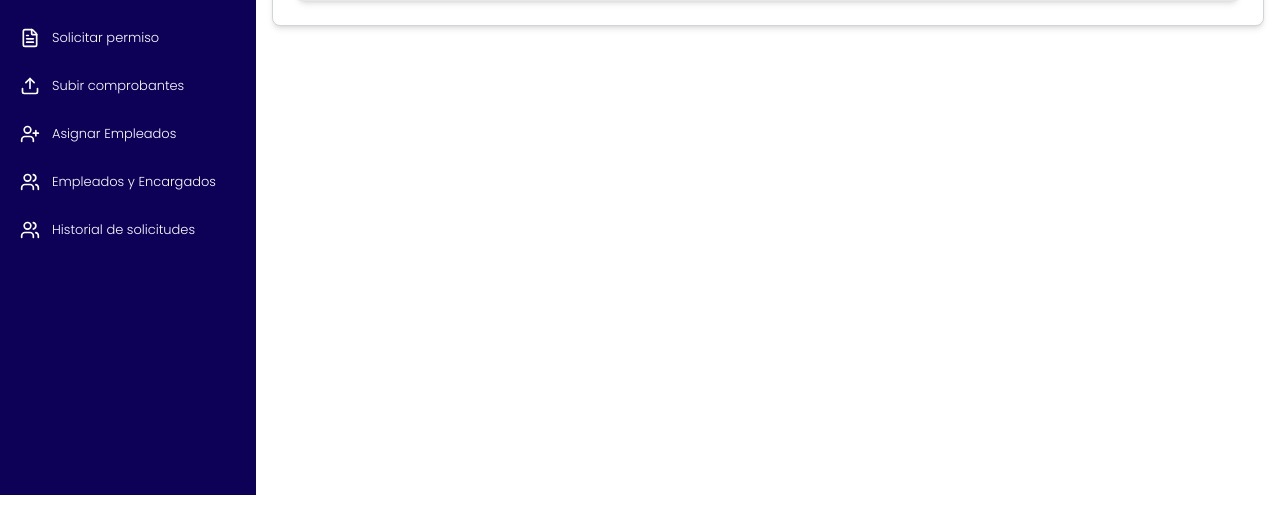
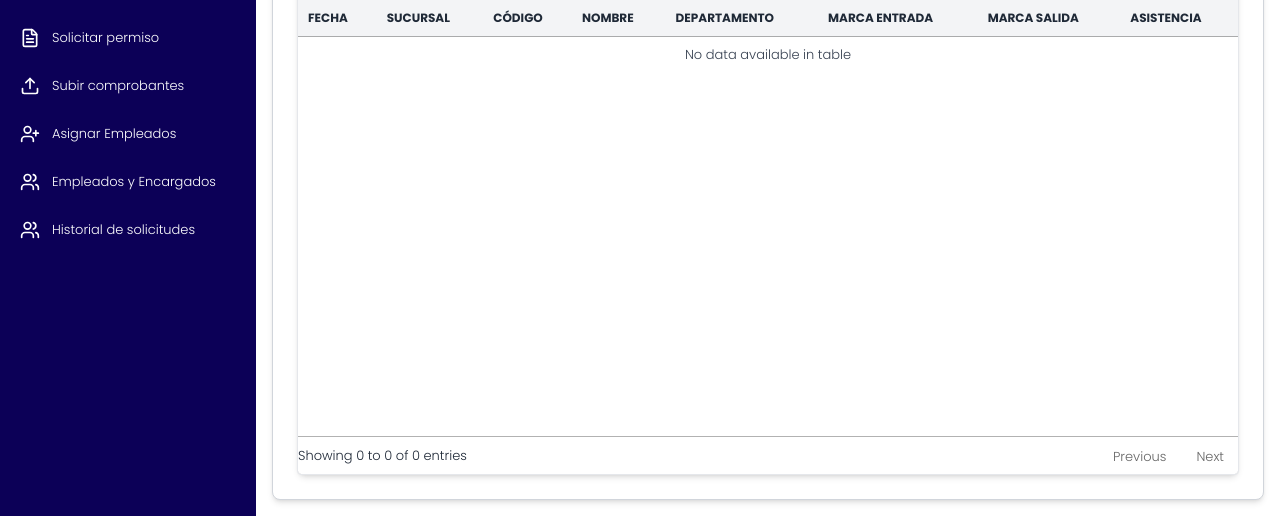
Before and after one commit to kenisosorto2000/AsistenciaRR-HH, a Django app: page /marcaje/validar-asistencia/ in a window 1280 px wide. Shown: the part 305-821 px from the top of the page. Before the commit the page ends 800 px from the top, so only its background shows below. Run offline with Django 5.2, Linux system fonts and the light colour scheme; data comes from the database, SQL or seed files in the repository; lists and menus that the app fills with data are empty; some libraries are stand-ins or nearby versions.

Commit message:
Cambios en modal de solicitudes
La tabla de validacion de asistencia ahora muestra los datos desde el backend

```diff
--- a/asistencia/settings.py
+++ b/asistencia/settings.py
@@ -109,9 +109,9 @@ AUTH_PASSWORD_VALIDATORS = [
 # Internationalization
 # https://docs.djangoproject.com/en/5.2/topics/i18n/
 
-LANGUAGE_CODE = 'en-us'
+LANGUAGE_CODE = 'es'
 
-TIME_ZONE = 'UTC'
+TIME_ZONE = 'America/Tegucigalpa'
 
 USE_I18N = True
 
--- a/marcaje/templates/validar_asistencia.html
+++ b/marcaje/templates/validar_asistencia.html
@@ -8,39 +8,51 @@
     <h2 class="text-2xl font-semibold mb-4 text-gray-800 dark:text-gray-200">Validar Asistencia</h2>
     <div class="bg-white dark:bg-gray-800 shadow-md rounded-lg mb-6">
         <div class="p-4">
-            <div class="grid grid-cols-1 md:grid-cols-3 gap-4">
+            <form class="grid grid-cols-1 md:grid-cols-3 gap-4" method="get">
                 <div>
                     <label for="sucursal" class="block text-sm font-medium text-gray-700 dark:text-gray-200">Sucursal:</label>
-                    <select id="sucursal" class="mt-1 block w-full rounded-md border-gray-300 dark:border-gray-600 dark:bg-gray-700 dark:text-white text-sm">
-                        {% for sucursal in sucursales %}
-                        <option value="{{ sucursal.id }}">{{ sucursal.nombre }}</option>
-                        {% endfor %}
+                    <select name="sucursal" class="mt-1 block w-full rounded-md border-gray-300 dark:border-gray-600 dark:bg-gray-700 dark:text-white text-sm">
+                    {% for suc in sucursales %}
+                    <option value="{{ suc.id }}" {% if suc.id|stringformat:"s" == selected_sucursal %}selected{% endif %}>{{ suc.nombre }}</option>
+                    {% endfor %}
                     </select>
                 </div>
 
                 <div>
                     <label for="fecha" class="block text-sm font-medium text-gray-700 dark:text-gray-200">Fecha:</label>
-                    <input type="date" id="fecha" class="mt-1 block w-full rounded-md border-gray-300 dark:border-gray-600 dark:bg-gray-700 dark:text-white text-sm">
+                    <input type="date" name="fecha" class="mt-1 block w-full rounded-md border-gray-300 dark:border-gray-600 dark:bg-gray-700 dark:text-white text-sm">
                 </div>
 
                 <div class="flex items-end">
-                    <button id="btn-validar" class="w-full bg-blue-600 hover:bg-blue-700 text-white font-medium py-2 px-4 rounded text-sm flex items-center justify-center">
+                    <button type="submit" class="w-full bg-blue-600 hover:bg-blue-700 text-white font-medium py-2 px-4 rounded text-sm flex items-center justify-center">
                         <svg xmlns="http://www.w3.org/2000/svg" class="h-5 w-5 mr-2 text-white" fill="none" viewBox="0 0 24 24" stroke="currentColor">
-                          <path stroke-linecap="round" stroke-linejoin="round" stroke-width="2" d="M5 13l4 4L19 7" />
+                        <path stroke-linecap="round" stroke-linejoin="round" stroke-width="2" d="M5 13l4 4L19 7" />
                         </svg>
                             Validar
                     </button>
-                </div>
+            </form>
             </div>
         </div>
     </div>
+
+    <!-- <div class="hola">
+        <form method="get">
+    <select name="sucursal">
+        {% for suc in sucursales %}
+            <option value="{{ suc.id }}" {% if suc.id|stringformat:"s" == selected_sucursal %}selected{% endif %}>{{ suc.nombre }}</option>
+        {% endfor %}
+    </select>
+    <input type="date" name="fecha" value="{{ selected_fecha }}">
+    <button type="submit">Filtrar</button>
+</form>
+    </div> -->
 
     <!-- Resultados -->
     <div class="bg-white dark:bg-gray-800 shadow-md rounded-lg">
         <div class="overflow-x-auto max-h-[600px] overflow-y-auto border border-gray-200 dark:border-gray-700 rounded">
         <table id="tabla-resultados" class="min-w-full divide-y divide-gray-200 dark:divide-gray-600">
             <thead class="bg-gray-100 dark:bg-gray-600 sticky top-[0px] z-10 uppercase text-xs">
-                <tr">
+                <tr>
                     <th class="px-4 py-2">Fecha</th>
                     <th class="px-4 py-2">Sucursal</th>
                     <th class="px-4 py-2">Código</th>
@@ -52,22 +64,35 @@
                 </tr>
             </thead>
                 <tbody class="divide-y divide-gray-200 dark:divide-gray-700 text-gray-700 dark:text-gray-100">
-                    <!-- Datos se cargarán por AJAX -->
+                     {% for r in resultados %}
+        <tr>
+            <td>{{ r.fecha }}</td>
+            <td>{{ r.sucursal }}</td>
+            <td>{{ r.codigo }}</td>
+            <td>{{ r.nombre }}</td>
+            <td>{{ r.departamento }}</td>
+            <td>{{ r.entrada }}</td>
+            <td>{{ r.salida }}</td>
+            <td class="{% if r.asistio %}bg-green-700{% else %}bg-red-700{% endif %}">{% if r.asistio %}{% else %}{% endif %}</td>
+
+        </tr>
+        {% endfor %}<!-- Datos se cargarán por AJAX -->
                 </tbody>
             </table>
         </div>
     </div>
 </div>
 
-<script src="{% static 'scripts/validar_asistencia.js' %}"></script>
 
-<!--<script>
+<!-- <script src="{% static 'scripts/validar_asistencia.js' %}"></script> -->
+
+<script>
     let table1 = $('#tabla-resultados').DataTable({
         pageLength: 10,
         lengthMenu: [10, 25, 50, 100],
         scrollY: 400,
         ordering: false
     });
-</script>-->
+</script>
 
 {% endblock %}
--- a/marcaje/urls.py
+++ b/marcaje/urls.py
@@ -27,6 +27,7 @@ urlpatterns = [
     path('accion-permiso/', views.accion_solicitud, name='accion_solicitud'),
     path('historial-solicitudes/', views.ver_historial_solicitudes, name='historial_solicitudes'),
     path('lista/', views.ola, name='lista'),
+    path('login', views.cargar_login, name='login'),
     # path('/validar/', views.validar_asistencias),
 
 ]
--- a/marcaje/views.py
+++ b/marcaje/views.py
@@ -135,42 +135,42 @@ def lista_registros(request):
 # Create your views here.
 
 def validar_asistencias(request):
-    if request.method == 'GET':
-        sucursales = Sucursal.objects.all()
-        return render(request, 'validar_asistencia.html', {'sucursales': sucursales})
+    sucursales = Sucursal.objects.all()
+    resultados = []
 
-    # Para solicitudes AJAX
-    try:
-        data = request.POST
-        sucursal_id = data.get('sucursal')
-        fecha_str = data.get('fecha')
+    sucursal_id = request.GET.get('sucursal')
+    fecha_str = request.GET.get('fecha')
 
-        fecha = datetime.strptime(fecha_str, '%Y-%m-%d').date()
+    if sucursal_id and fecha_str:
+        try:
+            fecha = datetime.strptime(fecha_str, '%Y-%m-%d').date()
+            empleados = Empleado.objects.filter(sucursal_id=sucursal_id)
 
-        empleados = Empleado.objects.filter(sucursal_id=sucursal_id)
-        resultados = []
+            for empleado in empleados:
+                marcaje_depurado = MarcajeDepurado.objects.filter(
+                    empleado=empleado,
+                    fecha=fecha
+                ).first()
 
-        for empleado in empleados:
-            marcaje_depurado = MarcajeDepurado.objects.filter(
-                empleado=empleado,
-                fecha=fecha
-            ).first()
+                resultados.append({
+                    'fecha': fecha,
+                    'sucursal': empleado.sucursal.nombre,
+                    'codigo': empleado.codigo,
+                    'nombre': empleado.nombre,
+                    'departamento': empleado.departamento,
+                    'asistio': marcaje_depurado is not None,
+                    'entrada': marcaje_depurado.entrada.strftime('%H:%M') if marcaje_depurado and marcaje_depurado.entrada else '--',
+                    'salida': marcaje_depurado.salida.strftime('%H:%M') if marcaje_depurado and marcaje_depurado.salida else '--',
+                })
+        except Exception as e:
+            resultados = []
 
-            resultados.append({
-                'fecha': fecha,
-                'sucursal': empleado.sucursal.nombre,
-                'codigo': empleado.codigo,
-                'nombre': empleado.nombre,
-                'departamento': empleado.departamento,
-                'asistio': marcaje_depurado is not None,  # True si hay registro depurado
-                'entrada': marcaje_depurado.entrada.strftime('%H:%M') if marcaje_depurado and marcaje_depurado.entrada else '--',
-                'salida': marcaje_depurado.salida.strftime('%H:%M') if marcaje_depurado and marcaje_depurado.salida else '--',
-            })
-
-        return JsonResponse({'data': resultados})
-
-    except Exception as e:
-        return JsonResponse({'error': str(e)}, status=400)
+    return render(request, 'validar_asistencia.html', {
+        'sucursales': sucursales,
+        'resultados': resultados,
+        'selected_sucursal': sucursal_id,
+        'selected_fecha': fecha_str,
+    })
 
 def vista_solicitud(request):
     return render(request, 'solicitud_permiso.html')
@@ -409,3 +409,6 @@ def ver_historial_solicitudes(request):
 
 def ola(request):
     return render(request, 'lista.html')
+
+def cargar_login(request):
+    return render(request, 'login.html')
--- a/static/scripts/validar_asistencia.js
+++ b/static/scripts/validar_asistencia.js
@@ -62,8 +62,8 @@ document.addEventListener('DOMContentLoaded', function() {
                     <td>${empleado.departamento}</td>
                     <td>${empleado.entrada}</td>
                     <td>${empleado.salida}</td>
-                    <td class="text-center ${empleado.asistio ? 'bg-success' : 'bg-danger'} text-white">
-                        ${empleado.asistio ? 'I' : ''}
+                    <td class="text-center ${empleado.asistio ? 'bg-green-700' : 'bg-red-700'}">
+                        ${empleado.asistio ? '' : ''}
                     </td>
                 `;
 
```
Also changed, not shown: marcaje/templates/solicitudes_rh.html (+6 -8 lines), marcaje/templates/login.html (added).
